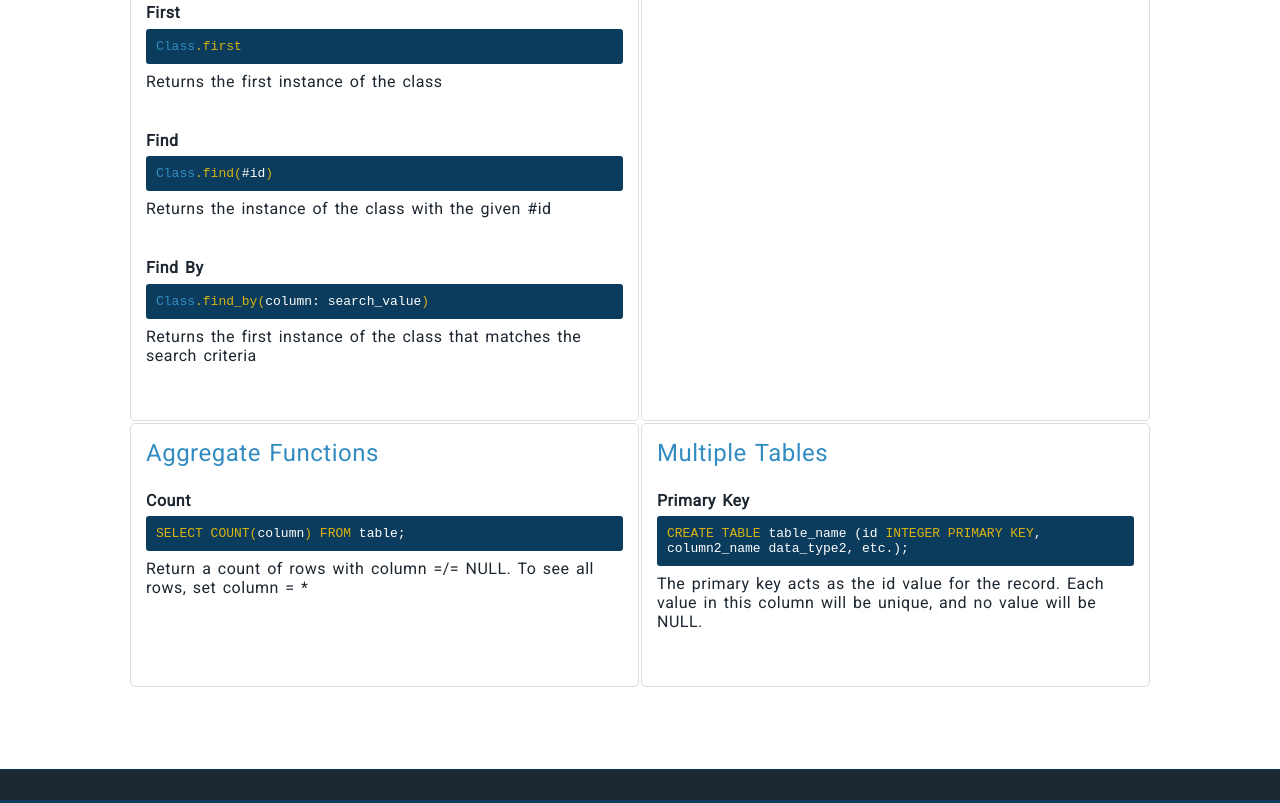
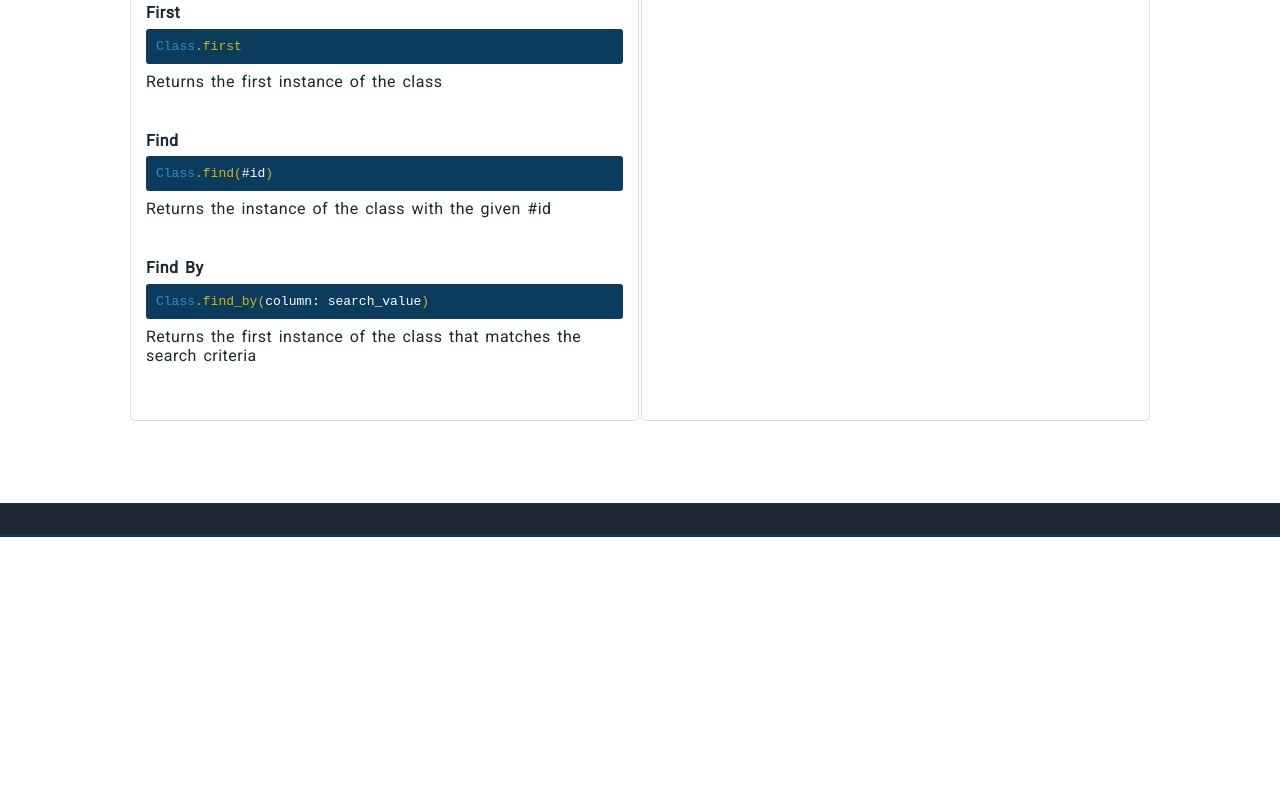
Before and after one commit to bopes/bopes.github.io, a plain HTML site: page cheat-sheets/activerecord.html in a window 1280 px wide. Shown: the part 1344-2147 px from the top of the page. After the commit the page ends 1881 px from the top, so only its background shows below. Drawn offline with Linux system fonts and the light colour scheme.

Commit message:
Update links

```diff
--- a/cheat-sheets/activerecord.html
+++ b/cheat-sheets/activerecord.html
@@ -1,18 +1,18 @@
 <!doctype html>
 <html>
 <head>
-  <title>ActiveRecord | DBC Cheatsheet</title>
+  <title>ActiveRecord | DB Cheatsheet</title>
   <link rel="stylesheet" style="text/css" href="../stylesheets/cheat-sheet.css">
   <link href='https://fonts.googleapis.com/css?family=Roboto' rel='stylesheet' type='text/css'>
 </head>
 
 <body>
   <header>
-    <h1>DBC Cheatsheet</h1>
+    <h1>DB Cheatsheet</h1>
     <ul>
       <li><a href="sql.html">SQL</a></li>
       <li><a href="activerecord.html">ActiveRecord</a></li>
-      <li><a href="#"></a>Topic 3</li>
+      <li><a href="../index.html">Home</a></li>
     </ul>
   </header>
   <article>
@@ -136,28 +136,6 @@
         </td>
       </tr>
 
-      <tr>
-        <td id="aggregate_functions">
-          <h3>Aggregate Functions</h3>
-
-          <section class="topic" id="count">
-            <h4>Count</h4>
-            <code><span class="command">SELECT COUNT(</span>column<span class="command">) FROM</span> table;</code>
-            <p>Return a count of rows with column =/= NULL. To see all rows, set column = * </p>
-          </section>
-        </td>
-
-        <td id="multiple_tables">
-          <h3>Multiple Tables</h3>
-
-          <section class="topic" id="primary_key">
-            <h4>Primary Key</h4>
-            <code><span class="command">CREATE TABLE</span> table_name (id <span class="command">INTEGER PRIMARY KEY</span>, column2_name data_type2, etc.);</code>
-            <p>The primary key acts as the id value for the record. Each value in this column will be unique, and no value will be NULL.</p>
-          </section>
-        </td>
-      </tr>
-
     </table>
 
   </article>
```
Also changed, not shown: cheat-sheets/sql.html (+3 -3 lines), cheat-sheets/template.html (+3 -3 lines).
